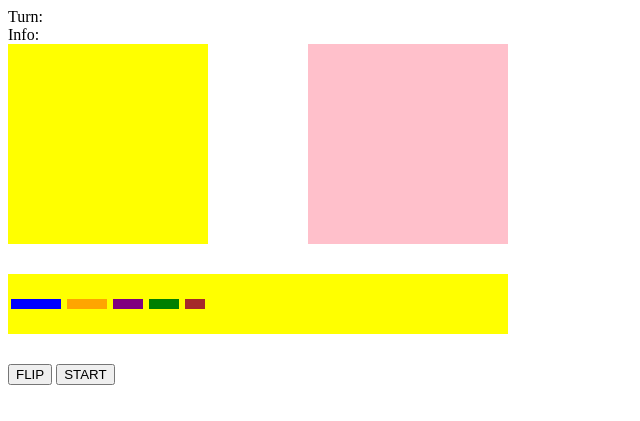
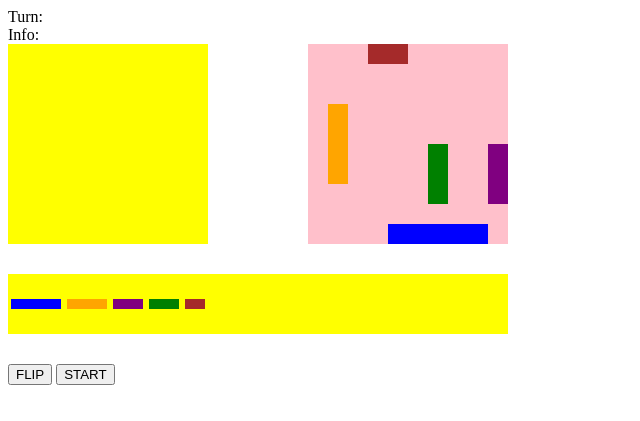
Before and after one commit to Travless/battleship, a website built with webpack: page dist/index.html in a window 1280 px wide. Shown: the whole page, without its empty margins (0-640 px from the left). Built offline with nearby package versions, Linux system fonts and the light colour scheme.

Commit message:
Add logic to addShipPiece function to account for non-legal placement on the board including wrapping pieces and overlapping

```diff
--- a/src/index.js
+++ b/src/index.js
@@ -37,7 +37,66 @@ function createBoard(color, user){
     gameboardsCont.append(gameBoardCont);
 }
 
-
-
 createBoard('yellow', 'player');
 createBoard('pink', 'computer');
+
+// Creating ships
+
+class Ship {
+    constructor(name, length){
+        this.name = name;
+        this.length = length;
+    }
+}
+
+const destroyer = new Ship('destroyer', 2);
+const submarine = new Ship('submarine', 3);
+const cruiser = new Ship('cruiser', 3);
+const battleship = new Ship('battleship', 4);
+const carrier = new Ship('carrier', 5);
+
+const ships = [destroyer, submarine, cruiser, battleship, carrier];
+
+function addShipPiece(ship){
+    // Provides an array of all of the board blocks on a gameboard
+    const allBoardBlocks = document.querySelectorAll('#computer div');
+    // Generates a random true or false boolean;
+    let randomBoolean = Math.random() < 0.5;
+    let isHorizontal = randomBoolean;
+    let randomStartIndex = Math.floor(Math.random() * (width * width));
+
+    let validStart = isHorizontal ? randomStartIndex <= width * width - ship.length ? randomStartIndex : width * width - ship.length :
+    // handle verticle
+    randomStartIndex <= width * width - width * ship.length ? randomStartIndex : randomStartIndex - ship.length * width + width;
+
+    let shipBlocks = [];
+
+    for (let i = 0; i < ship.length; i++){
+        if(isHorizontal){
+            shipBlocks.push(allBoardBlocks[Number(validStart) + i]);
+        } else {
+            shipBlocks.push(allBoardBlocks[Number(validStart) + i * width])
+        }
+    }
+
+    // Keeps ships from being placed in invalid spots via wrapping around the board
+    let valid;
+    if (isHorizontal){
+        shipBlocks.every((_shipBlock, index) => valid = shipBlocks[0].id % width !== width - (shipBlocks.length - (index + 1)))
+    } else {
+        shipBlocks.every((_shipBlock, index) => valid = shipBlocks[0].id < 90 + (width * index + 1))
+    }
+
+    const notTaken = shipBlocks.every(shipBlock => !shipBlock.classList.contains('taken'));
+
+    if (valid && notTaken) {
+        shipBlocks.forEach(shipBlock => {
+            shipBlock.classList.add(ship.name);
+            shipBlock.classList.add('taken');
+        })
+    } else {
+        addShipPiece(ship);
+    }
+}
+
+ships.forEach(ship =>  addShipPiece(ship));
--- a/src/style.css
+++ b/src/style.css
@@ -21,6 +21,8 @@
 .game-board {
     width: 200px;
     height: 200px;
+    display: flex;
+    flex-wrap: wrap;
 }
 
 .block {
```
Also changed, not shown: dist/main.js.
